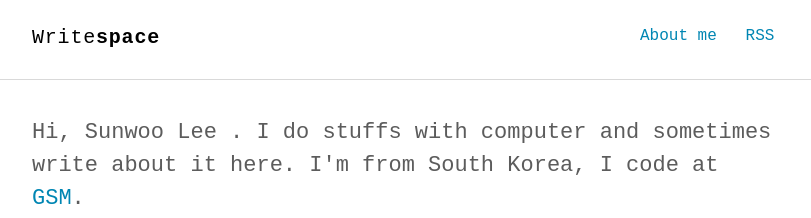
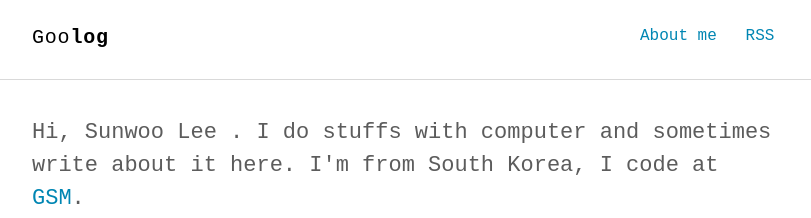
Before and after one commit to Goolgae/Goolgae.github.io, a Jekyll site: the page built from index.html, in a window 1280 px wide. Shown: the top 218 px of the page, without its empty margins (232-1043 px from the left). Built offline with Jekyll 4.4.1, drawn with Linux system fonts in a browser that asks for light colours; some web fonts are replaced.

Commit message:
Update _config.yml
제목 변경 및 키워드 추가

```diff
--- a/_config.yml
+++ b/_config.yml
@@ -1,8 +1,8 @@
 # Site settings
-title_left: "Write"
-title_right: "space" # default: ""
+title_left: "Goo"
+title_right: "log" # default: ""
 description: "Goolgae's Engineering-Blog"
-keywords: "Goolgae, Sunwoo Lee, SEO, blog, web, minimalist, thinkspace"
+keywords: "Goolgae, Sunwoo Lee, SEO, blog, web, minimalist, thinkspace, Goolog"
 url: "https://goolgae.me" # site url
 baseurl: "/Goolgae.github.io" # apply repo name like "/myproject" if used under gh-pages branch, else (under master branch) just leave empty/blank
 cover: "" # image uri like logo/cover image for site seo
```
